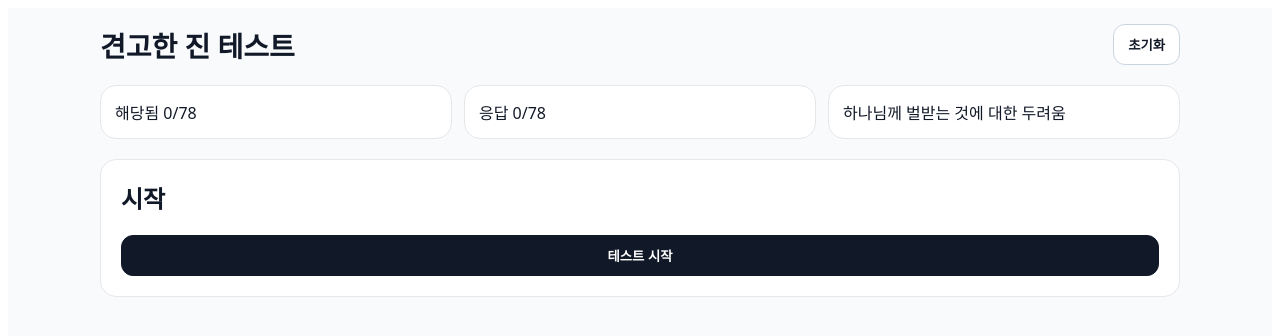
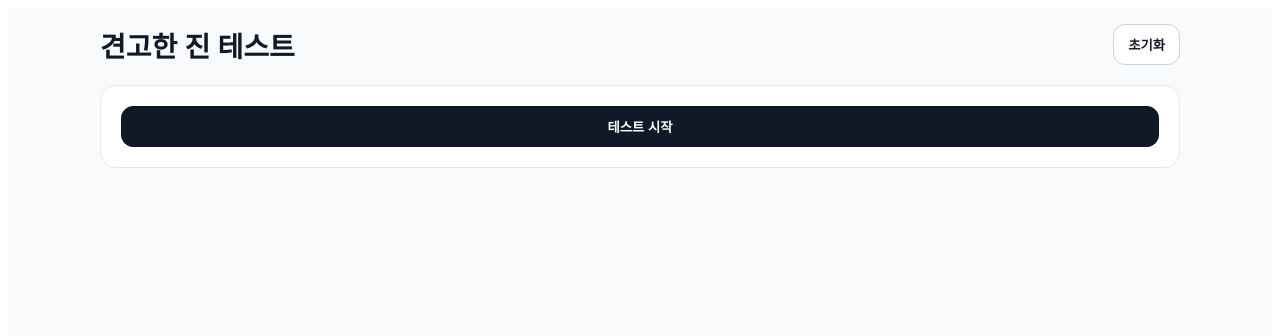
Before and after one commit to mypogny-ai/gyeongojin-test, a React (Vite) app: page / in a window 1280 px wide. Shown: the top 336 px of the page. Built offline with nearby package versions, Linux system fonts and the light colour scheme.

Commit message:
Update App.jsx

```diff
--- a/src/App.jsx
+++ b/src/App.jsx
@@ -943,7 +943,7 @@ function getCategoriesByTopic(topicId) {
   if (topicId === 'jealousy') return jealousyCategories;
   if (topicId === 'control') return controlCategories;
   if (topicId === 'entitlement') return entitlementCategories;
-  if (topicId === 'instability') return instabilityCatego
+  if (topicId === 'instability') return instabilityCategories;
   return [];
 }
 
@@ -1094,20 +1094,23 @@ export default function GyeongoJinTestApp() {
           <button type="button" onClick={resetAll} style={buttonStyle('outline')}>초기화</button>
         </div>
 
+        {currentScreen !== 'intro' && (
           <div style={{ display: 'grid', gridTemplateColumns: 'repeat(auto-fit, minmax(180px, 1fr))', gap: 12 }}>
             <div style={cardStyle({ padding: 14 })}>해당됨 {checkedQuestions}/{totalQuestions}</div>
             <div style={cardStyle({ padding: 14 })}>응답 {answeredQuestions}/{totalQuestions}</div>
             <div style={cardStyle({ padding: 14 })}>{topCategory?.name || '-'}</div>
           </div>
+        )}
 
         <div style={cardStyle({ padding: 20 })}>
+          {currentScreen !== 'intro' && (
             <h2 style={{ marginTop: 0 }}>
-            {currentScreen === 'intro' && '시작'}
               {currentScreen === 'topic' && '주제 선택'}
               {currentScreen === 'category' && '세부 항목'}
               {currentScreen === 'questions' && '문항'}
               {currentScreen === 'results' && '결과'}
             </h2>
+          )}
 
           {currentScreen === 'intro' && (
               <button type="button" onClick={handleStartTest} style={{ ...buttonStyle(), width: '100%' }}>테스트 시작</button>
```
Lines whose indentation alone changed are shown as unchanged.
